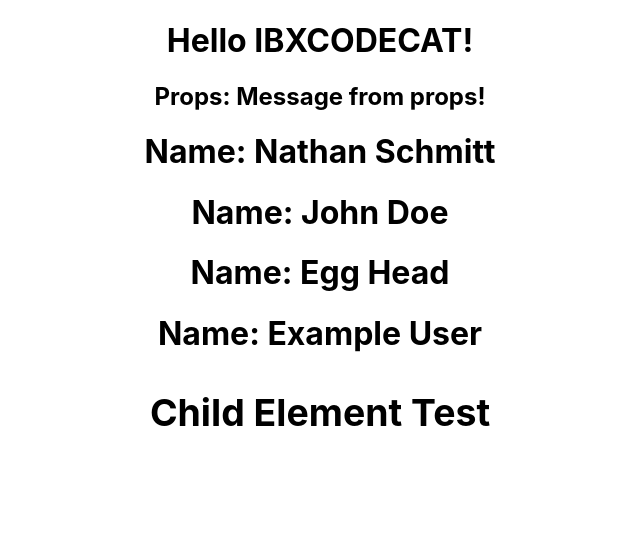
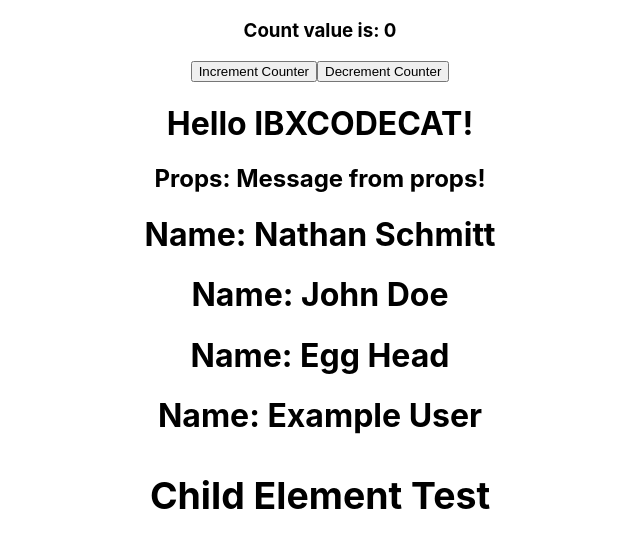
Before and after one commit to IBXCODECAT/hello-react, a React (Create React App) app: page / in a window 1280 px wide. Shown: the top 548 px of the page, without its empty margins (320-960 px from the left). Built offline with nearby package versions, Linux system fonts and the light colour scheme.

Commit message:
Reactive State

```diff
--- a/src/App.js
+++ b/src/App.js
@@ -6,10 +6,14 @@
 import Hello from './components/Hello';
 import Message from './components/Message';
 import Profile from './components/Profile';
+import Counter from './components/Counter';
 
 function App() {
   return (
     <div className="App">
+
+      <Counter />
+
       <Hello />
       <Message messagecontent="Message from props!"/>
 
--- /dev/null
+++ b/src/components/Counter.js
@@ -0,0 +1,53 @@
+import { Component } from "react";
+
+class Counter extends Component
+{
+    //state must be initialized in the constructor
+    constructor()
+    {
+        // Call the constructor of the Component class
+        super();
+
+        // Set the initial state of the component
+        this.state = {
+            count: 0
+        };
+    }
+
+    // This method will be called when the button is clicked
+    increment()
+    {
+        // This will not work, state is read-only
+        //this.state.count += 1;
+
+        // Use the setState() method to update the state
+        this.setState({
+            count: this.state.count + 1
+        });
+    }
+
+    decrement()
+    {
+        // This will not work, state is read-only
+        //this.state.count -= 1;
+
+        // Use the setState() method to update the state
+        this.setState({
+            count: this.state.count - 1
+        });
+    }
+
+    render()
+    {
+        return (
+            // JSX
+            <div>
+                <h3>Count value is: {this.state.count}</h3>
+                <button onClick={() => this.increment()}>Increment Counter</button>
+                <button onClick={() => this.decrement()}>Decrement Counter</button>
+            </div>
+        );
+    }
+}
+
+export default Counter;
--- a/src/components/Profile.js
+++ b/src/components/Profile.js
@@ -1,6 +1,10 @@
 const Profile = (props) =>
 {
     console.log(props);
+
+    // This will not work, props are read-only
+    //props.fname = "Modified Name";
+
     return (
         <h1>
             Name: {props.fname} {props.lname}
```
